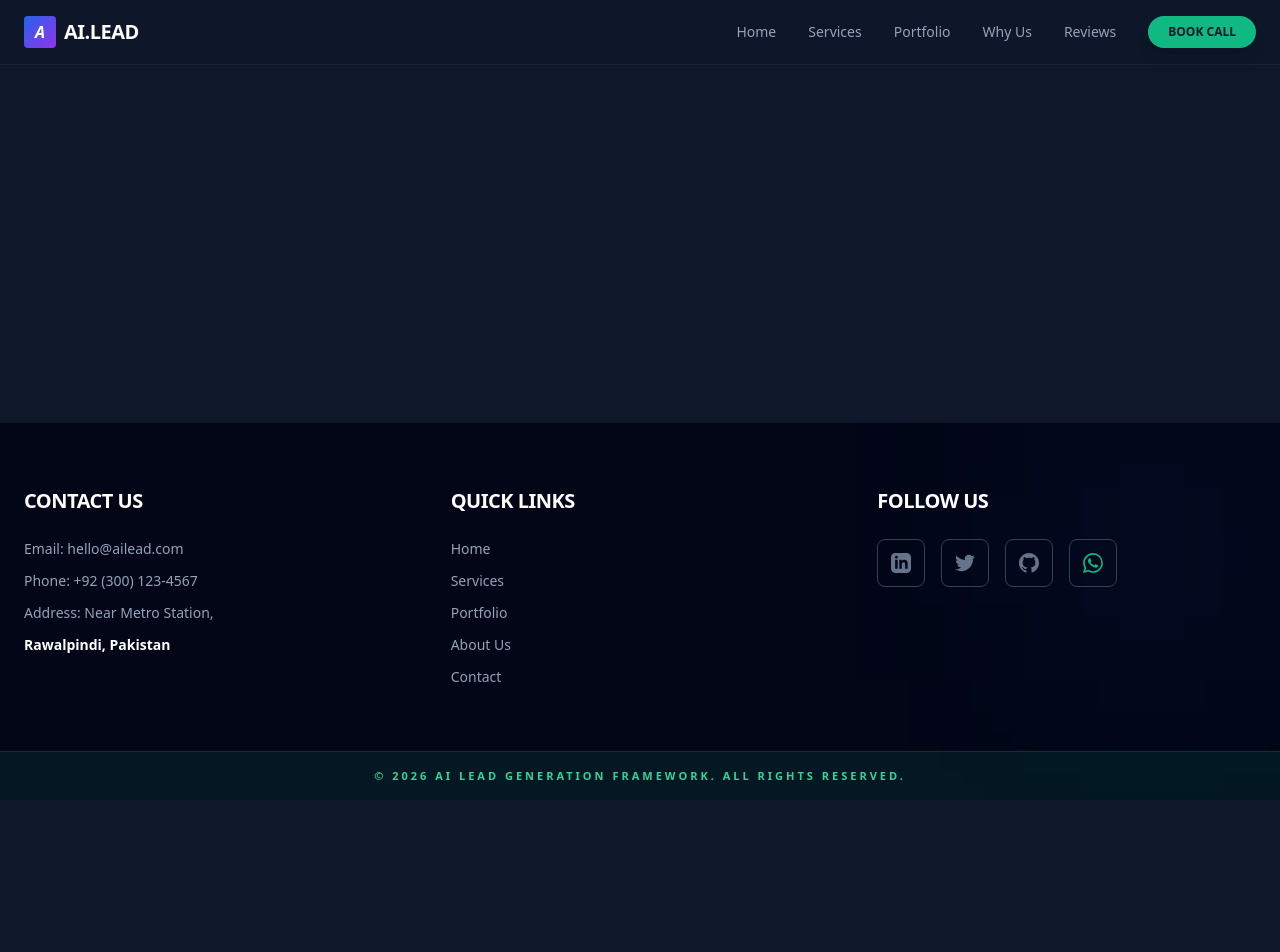
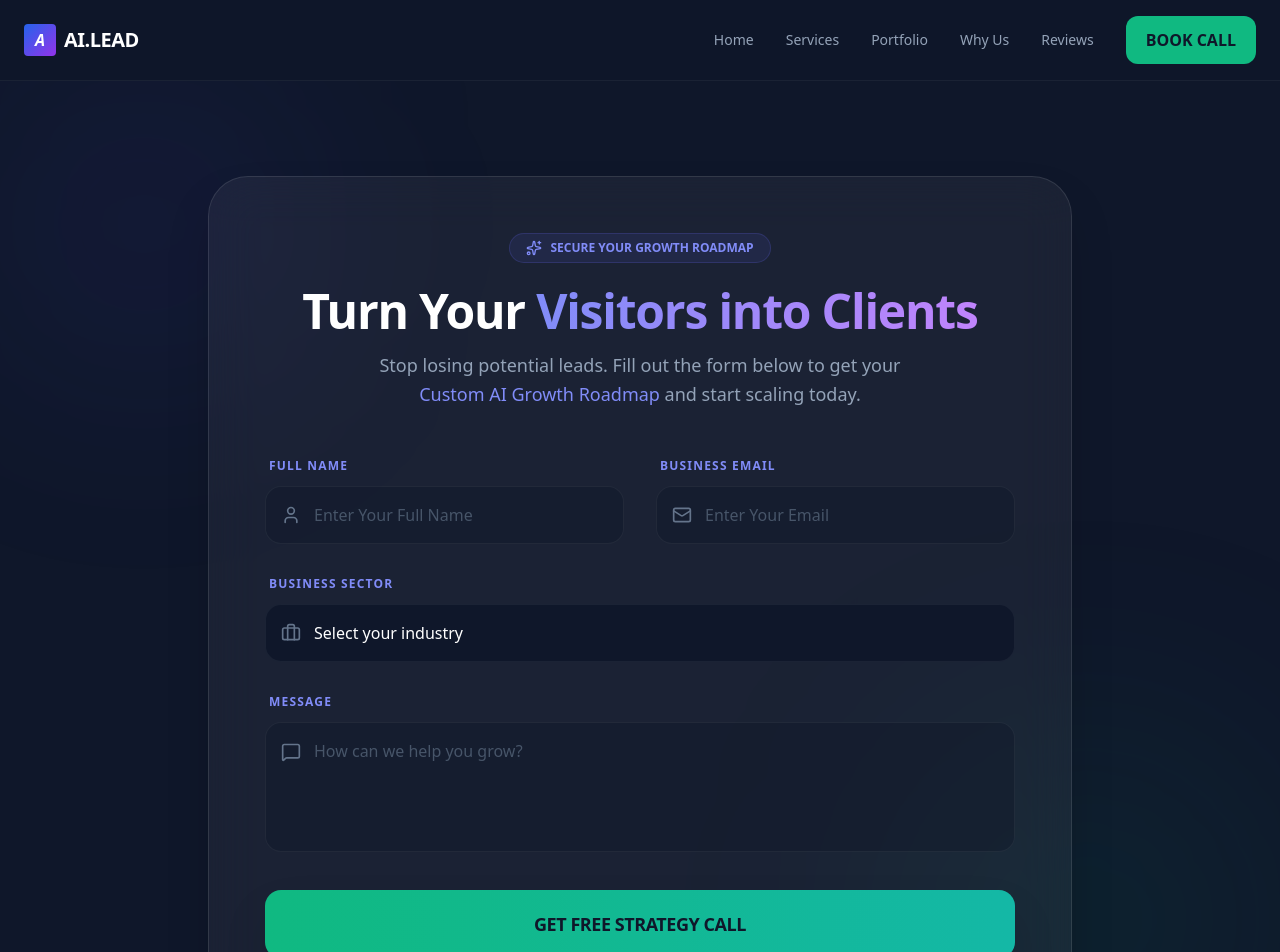
Before and after one commit to yousra-co45/AI-Lead-Project, a React (Vite) app in the folder Frontend/: page /contact in a window 1280 px wide. Shown: the top 952 px of the page. Before the commit the page ends 800 px from the top, so only its background shows below. Built offline with nearby package versions, Linux system fonts and the light colour scheme.

Commit message:
feat: Added LeadForm Component

```diff
--- a/Frontend/package.json
+++ b/Frontend/package.json
@@ -11,9 +11,12 @@
   },
   "dependencies": {
     "framer-motion": "^12.38.0",
+    "lucide-react": "^1.8.0",
     "react": "^19.2.5",
     "react-dom": "^19.2.5",
-    "react-router-dom": "^7.14.1"
+    "react-icons": "^5.6.0",
+    "react-router-dom": "^7.14.1",
+    "sonner": "^2.0.7"
   },
   "devDependencies": {
     "@eslint/js": "^9.39.4",
--- a/Frontend/src/App.jsx
+++ b/Frontend/src/App.jsx
@@ -7,6 +7,7 @@ import Services from './pages/Services';
 import WhyUs from './pages/WhyUs';
 import Portfolio from './pages/Portfolio';
 import Testimonials from './pages/Testimonials';
+import LeadForm from "./components/LeadForm";
 
 function App() {
   return (
@@ -24,6 +25,7 @@ function App() {
             <Route path="/why-us" element={<WhyUs />} />
             <Route path="/portfolio" element={<Portfolio />} />
             <Route path="/testimonials" element={<Testimonials />} />
+            <Route path="/contact" element={<LeadForm />} />
           </Routes>
         </main>
 
--- /dev/null
+++ b/Frontend/src/components/LeadForm.jsx
@@ -0,0 +1,153 @@
+import React, { useState } from "react";
+import { motion } from "framer-motion";
+import { User, Mail, Briefcase, MessageSquare, Loader2, Sparkles } from "lucide-react";
+import { toast, Toaster } from "sonner";
+
+const LeadForm = () => {
+    const [formData, setFormData] = useState({ name: "", email: "", businessType: "", message: "" });
+    const [status, setStatus] = useState("idle");
+
+    const handleSubmit = async (e) => {
+        e.preventDefault();
+        setStatus("loading");
+
+        setTimeout(() => {
+            setStatus("idle");
+            setFormData({ name: "", email: "", businessType: "", message: "" });
+
+            toast.success("Strategy Call Requested!", {
+                description: "Our AI expert will contact you within 24 hours.",
+                duration: 5000,
+            });
+        }, 2000);
+    };
+
+    const handleChange = (e) => {
+        setFormData({ ...formData, [e.target.name]: e.target.value });
+    };
+
+    return (
+        <section className="py-24 bg-[#0f172a] relative overflow-hidden" id="contact">
+            {/* 3. Add Toaster Component */}
+            <Toaster position="top-center" richColors />
+
+            <div className="absolute top-0 left-0 w-72 h-72 bg-indigo-600/10 blur-[120px] rounded-full" />
+            <div className="absolute bottom-0 right-0 w-96 h-96 bg-emerald-600/10 blur-[120px] rounded-full" />
+
+            <div className="max-w-4xl mx-auto px-4 relative z-10">
+                <motion.div
+                    initial={{ opacity: 0, y: 30 }}
+                    whileInView={{ opacity: 1, y: 0 }}
+                    viewport={{ once: true }}
+                    transition={{ duration: 0.6 }}
+                    className="bg-white/5 backdrop-blur-xl p-8 md:p-14 rounded-[2.5rem] shadow-2xl border border-white/10"
+                >
+                    <div className="text-center mb-12">
+                        <div className="inline-flex items-center gap-2 px-4 py-1.5 rounded-full bg-indigo-500/10 border border-indigo-500/20 text-indigo-400 text-xs font-bold uppercase mb-6">
+                            <Sparkles className="w-4 h-4" /> Secure Your Growth Roadmap
+                        </div>
+                        <h2 className="text-4xl md:text-5xl font-bold text-white mb-4 tracking-tight font-poppins">
+                            Turn Your <span className="text-transparent bg-clip-text bg-gradient-to-r from-indigo-400 to-purple-400">Visitors into Clients</span>
+                        </h2>
+                        <p className="text-slate-400 text-lg max-w-xl mx-auto font-light leading-relaxed">
+                            Stop losing potential leads. Fill out the form below to get your
+                            <span className="text-indigo-400 font-medium"> Custom AI Growth Roadmap </span>
+                            and start scaling today.
+                        </p>
+                    </div>
+
+                    <form onSubmit={handleSubmit} className="space-y-8">
+                        <div className="grid grid-cols-1 md:grid-cols-2 gap-8">
+                            <div className="group">
+                                <label className="block text-xs font-bold uppercase tracking-widest text-indigo-400 mb-3 ml-1">Full Name</label>
+                                <div className="relative">
+                                    <User className="absolute left-4 top-1/2 -translate-y-1/2 text-slate-500 group-focus-within:text-indigo-400 transition-colors w-5 h-5" />
+                                    <input
+                                        required
+                                        type="text"
+                                        name="name"
+                                        value={formData.name}
+                                        onChange={handleChange}
+                                        placeholder="Enter Your Full Name"
+                                        className="w-full pl-12 pr-4 py-4 bg-slate-900/40 text-white rounded-2xl border border-white/5 focus:border-indigo-500/50 focus:ring-4 focus:ring-indigo-500/10 outline-none transition-all placeholder:text-slate-600"
+                                    />
+                                </div>
+                            </div>
+
+                            <div className="group">
+                                <label className="block text-xs font-bold uppercase tracking-widest text-indigo-400 mb-3 ml-1">Business Email</label>
+                                <div className="relative">
+                                    <Mail className="absolute left-4 top-1/2 -translate-y-1/2 text-slate-500 group-focus-within:text-indigo-400 transition-colors w-5 h-5" />
+                                    <input
+                                        required
+                                        type="email"
+                                        name="email"
+                                        value={formData.email}
+                                        onChange={handleChange}
+                                        placeholder="Enter Your Email"
+                                        className="w-full pl-12 pr-4 py-4 bg-slate-900/40 text-white rounded-2xl border border-white/5 focus:border-indigo-500/50 focus:ring-4 focus:ring-indigo-500/10 outline-none transition-all placeholder:text-slate-600"
+                                    />
+                                </div>
+                            </div>
+                        </div>
+
+                        <div className="group">
+                            <label className="block text-xs font-bold uppercase tracking-widest text-indigo-400 mb-3 ml-1">Business Sector</label>
+                            <div className="relative">
+                                <Briefcase className="absolute left-4 top-1/2 -translate-y-1/2 text-slate-500 group-focus-within:text-indigo-400 transition-colors w-5 h-5" />
+                                <select
+                                    required
+                                    name="businessType"
+                                    value={formData.businessType}
+                                    onChange={handleChange}
+                                    className="w-full pl-12 pr-4 py-4 bg-[#0f172a] text-white rounded-2xl border border-white/5 focus:border-indigo-500/50 focus:ring-4 focus:ring-indigo-500/10 outline-none transition-all appearance-none cursor-pointer"
+                                >
+                                    <option value="" disabled >Select your industry</option>
+                                    <option value="ecommerce" className="bg-[#0f172a]">E-commerce</option>
+                                    <option value="saas" className="bg-[#0f172a]">SaaS / Tech</option>
+                                    <option value="agency" className="bg-[#0f172a]">Real Estate / Agency</option>
+                                    <option value="other" className="bg-[#0f172a]">Other</option>
+                                </select>
+                            </div>
+                        </div>
+
+                        <div className="group">
+                            <label className="block text-xs font-bold uppercase tracking-widest text-indigo-400 mb-3 ml-1">Message</label>
+                            <div className="relative">
+                                <MessageSquare className="absolute left-4 top-5 text-slate-500 group-focus-within:text-indigo-400 transition-colors w-5 h-5" />
+                                <textarea
+                                    required
+                                    name="message"
+                                    value={formData.message}
+                                    onChange={handleChange}
+                                    rows="4"
+                                    placeholder="How can we help you grow?"
+                                    className="w-full pl-12 pr-4 py-4 bg-slate-900/40 text-white rounded-2xl border border-white/5 focus:border-indigo-500/50 focus:ring-4 focus:ring-indigo-500/10 outline-none transition-all resize-none placeholder:text-slate-600"
+                                />
+                            </div>
+                        </div>
+
+                        <motion.button
+                            whileHover={{ scale: 1.02, boxShadow: "0 20px 40px -10px rgba(16, 185, 129, 0.3)" }}
+                            whileTap={{ scale: 0.98 }}
+                            disabled={status === "loading"}
+                            type="submit"
+                            className="w-full py-5 rounded-2xl font-black text-lg uppercase tracking-tight shadow-2xl transition-all flex items-center justify-center space-x-3 bg-gradient-to-r from-emerald-500 to-teal-500 text-slate-900"
+                        >
+                            {status === "loading" ? (
+                                <>
+                                    <Loader2 className="w-6 h-6 animate-spin" />
+                                    <span>Sending Request...</span>
+                                </>
+                            ) : (
+                                "Get Free Strategy Call"
+                            )}
+                        </motion.button>
+                    </form>
+                </motion.div>
+            </div>
+        </section>
+    );
+};
+
+export default LeadForm;
--- a/Frontend/src/components/Navbar.jsx
+++ b/Frontend/src/components/Navbar.jsx
@@ -42,7 +42,8 @@ const Navbar = () => {
           {/* Green Accent CTA */}
           <Link
             to="/contact"
-            className="px-5 py-2 bg-emerald-500 hover:bg-emerald-400 text-slate-900 font-bold rounded-full text-xs no-underline shadow-lg transition-all"
+            onClick={() => setIsOpen(false)} // Click par menu band ho jaye
+            className="block text-center px-5 py-3 bg-emerald-500 text-slate-900 font-bold rounded-xl no-underline"
           >
             BOOK CALL
           </Link>
```
Also changed, not shown: 1 other file (tests, documents, lock files or other folders).
